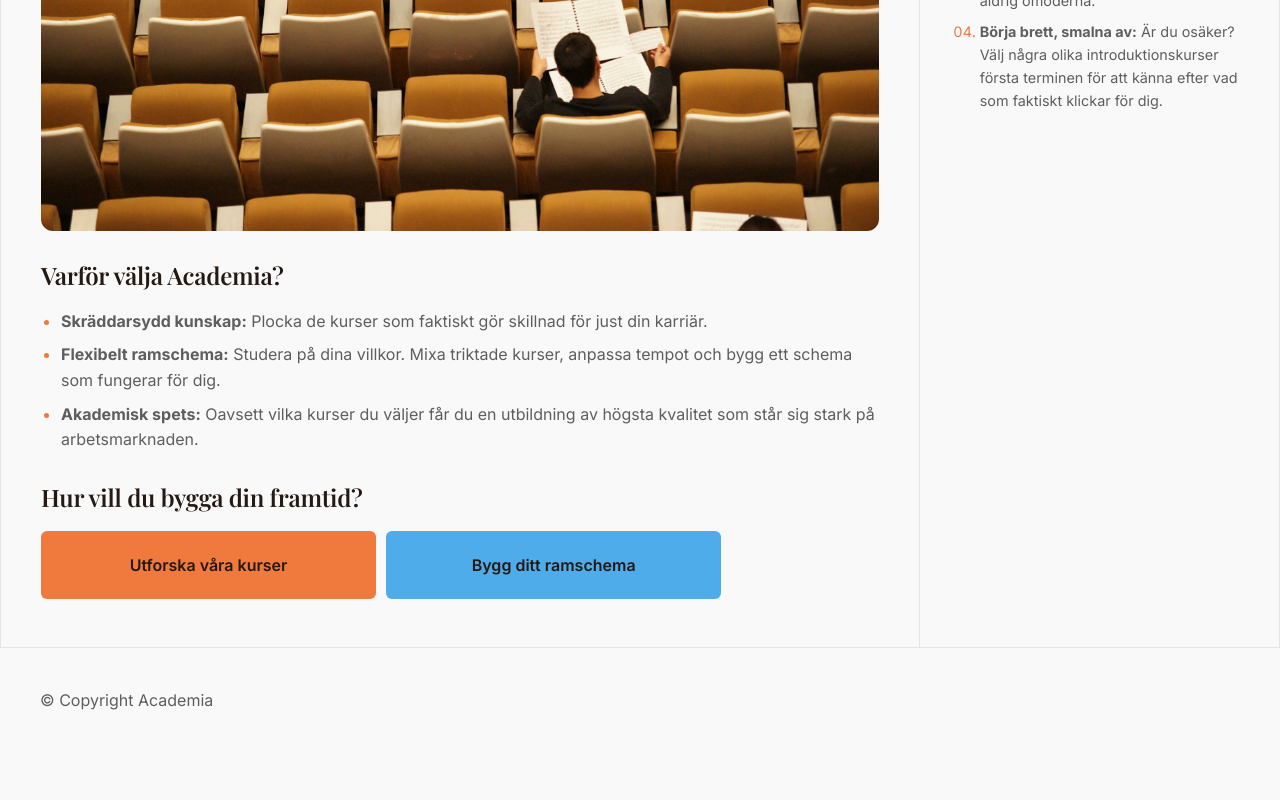
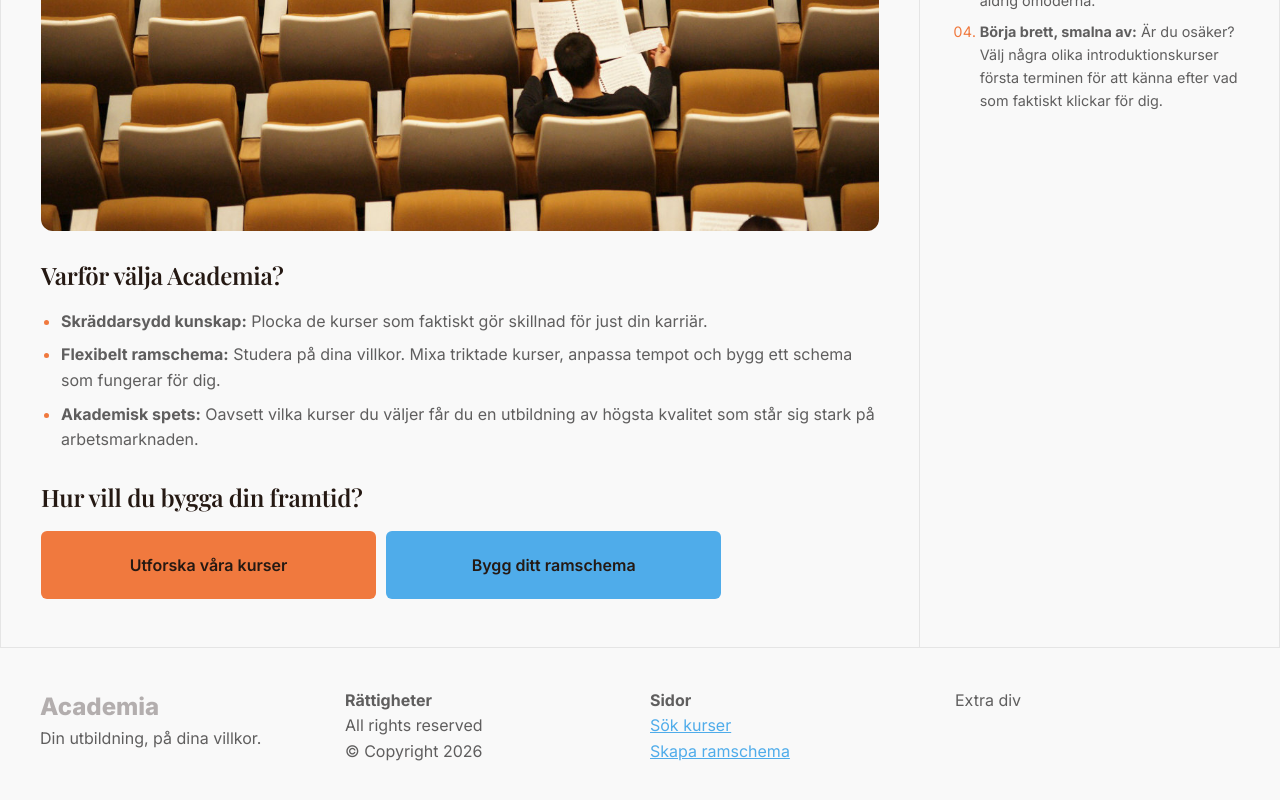
Before and after one commit to Jwcub/Academia, an Angular app: page / in a window 1280 px wide. Shown: the part 476-1276 px from the top of the page. Before the commit the page ends 1229 px from the top, so only its background shows below. Built offline with nearby package versions, Linux system fonts and the light colour scheme; a web font is replaced by a local one.

Commit message:
Experimentera med utseende i footer

```diff
--- a/src/app/Layout/footer/footer.css
+++ b/src/app/Layout/footer/footer.css
@@ -3,3 +3,22 @@ footer {
     padding-top: 40px;
     padding-bottom: 40px;
 }
+
+.foot {
+    display: grid;
+    grid-template-columns: repeat(auto-fit, minmax(240px, 1fr));
+    gap: 20px;
+}
+
+.footer-title {
+    font-size: 1.5rem;
+    font-weight: 800;
+    color: light-dark(#b3aeae, #e0e2e5);
+
+}
+
+@media(max-width: 600px) {
+    footer {
+        padding-bottom: 100px;
+    }
+}
--- a/src/app/Layout/footer/footer.html
+++ b/src/app/Layout/footer/footer.html
@@ -1,5 +1,21 @@
 <footer>
-    <div class="wrapper">
-       &copy; Copyright Academia
+    <div class="wrapper foot">
+        <div class="leftcol">
+            <span class="footer-title">Academia</span>
+            <p>Din utbildning, på dina villkor.</p>
+        </div>
+        <div class="centercol">
+            <strong>Rättigheter</strong><br>
+            <span>All rights reserved</span><br>
+            <span>&copy; Copyright 2026</span>
+        </div>
+        <div class="rightcol">
+            <strong>Sidor</strong><br>
+            <a routerLink="/kurser">Sök kurser</a><br>
+            <a routerLink="/program">Skapa ramschema</a>
+        </div>
+        <div>
+            Extra div
+        </div>
     </div>
 </footer>
--- a/src/app/Layout/footer/footer.ts
+++ b/src/app/Layout/footer/footer.ts
@@ -1,8 +1,9 @@
 import { Component } from '@angular/core';
+import { RouterLink } from "@angular/router";
 
 @Component({
   selector: 'app-footer',
-  imports: [],
+  imports: [RouterLink],
   templateUrl: './footer.html',
   styleUrl: './footer.css',
 })
--- a/src/styles.css
+++ b/src/styles.css
@@ -64,6 +64,16 @@ p {
   font-size: 1.1rem;
   margin-bottom: 1rem;
   font-size: 1rem;
+}
+
+a {
+  color: var(--secondary-accent);
+  text-decoration: underline;
+  cursor: pointer;
+}
+
+a:hover {
+  text-decoration: none;
 }
 
 ul, ol {
```
